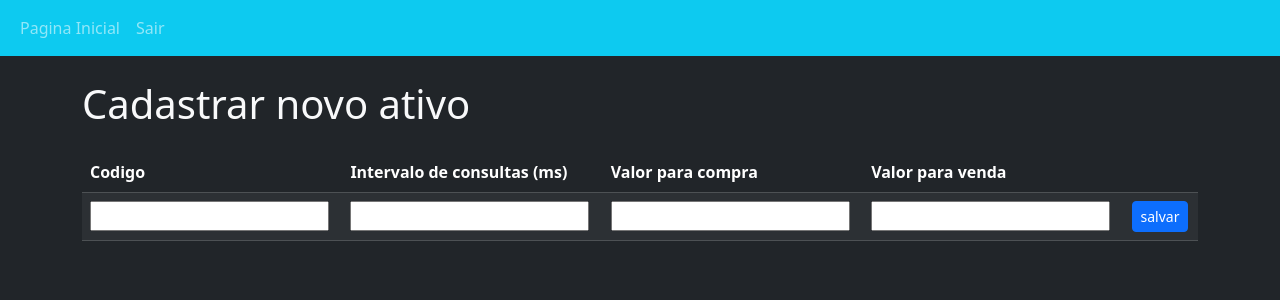
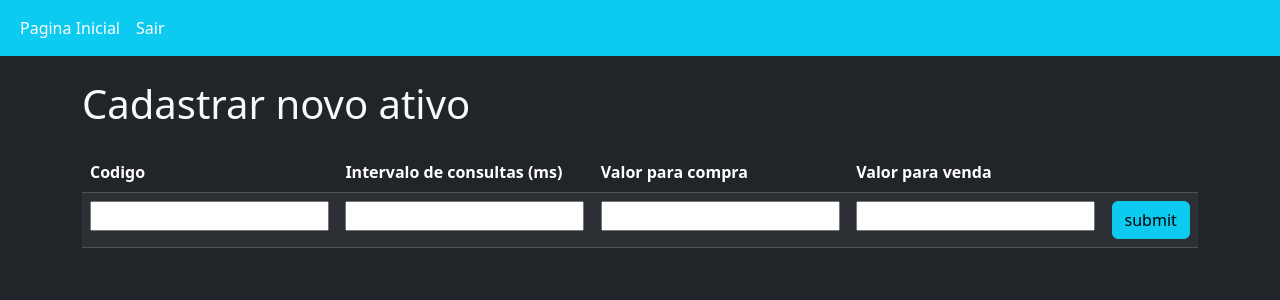
Before and after one commit to AndersonCosta08/Desafio-AT, a Django app: page /cadastro/ativo in a window 1280 px wide. Shown: the top 300 px of the page. Run offline with Django 5.2, Linux system fonts and the light colour scheme; a user stored in the database is signed in; some libraries are stand-ins or nearby versions.

Commit message:
aytualizações de templates e padronização do codigo

```diff
--- a/Ativo/Templates/ativo/ativo_form.html
+++ b/Ativo/Templates/ativo/ativo_form.html
@@ -32,10 +32,10 @@
         <div class="collapse navbar-collapse" id="navbarNav">
           <ul class="navbar-nav">
             <li class="nav-item">
-              <a class="nav-link" aria-current="page" href = "{% url 'meus ativos'%}" >Pagina Inicial</a>
+              <a class="nav-link text-white" aria-current="page" href = "{% url 'meus ativos'%}" >Pagina Inicial</a>
             </li>
             <li class="nav-item">
-              <a class="nav-link"  href="#" aria-disabled="true">Sair</a>
+              <a class="nav-link text-white"  href="#" aria-disabled="true">Sair</a>
             </li>
           </ul>
         </div>
@@ -61,8 +61,9 @@
                 <td> {{form.valor_de_compra}} </td>
                 <td> {{form.valor_de_venda}} </td>
                 <td>
-                  <input type="submit" name="submit" class="btn btn-primary btn-sm" value="salvar">
-
+                  <div class="form-group">
+                    <input type="submit" name="submit" class="btn btn-info btn-md" value="submit">
+                </div>
                 </td>
             </tbody>
         </table>
--- a/Ativo/Templates/ativo/ativo_list.html
+++ b/Ativo/Templates/ativo/ativo_list.html
@@ -28,10 +28,10 @@
         <div class="collapse navbar-collapse" id="navbarNav">
           <ul class="navbar-nav">
             <li class="nav-item">
-              <a class="nav-link" aria-current="page" href="{% url 'meus ativos'%}">Pagina Inicial</a>
+              <a class="nav-link text-white" aria-current="page" href="{% url 'meus ativos'%}">Pagina Inicial</a>
             </li>
             <li class="nav-item">
-              <a class="nav-link"  href="#" aria-disabled="true">Sair</a>
+              <a class="nav-link text-white"  href="#" aria-disabled="true">Sair</a>
             </li>
           </ul>
         </div>
--- a/Ativo/models.py
+++ b/Ativo/models.py
@@ -1,9 +1,13 @@
 from django.db import models
 from Usuario.models import Usuario
+
 # Create your models here.
 
+
 class Ativo(models.Model):
-    usuario = models.ForeignKey(Usuario, on_delete=models.CASCADE, related_name='ativos')
+    usuario = models.ForeignKey(
+        Usuario, on_delete=models.CASCADE, related_name="ativos"
+    )
     codigo = models.CharField(max_length=10, null=False, blank=False)
     nome = models.CharField(max_length=10, null=False, blank=False)
     periodicidade = models.DurationField(blank=False, null=False)
@@ -15,18 +19,14 @@ class Ativo(models.Model):
 
 
 class Historico(models.Model):
-    ativo = models.ForeignKey(Ativo, on_delete=models.CASCADE, related_name='historico')
+    ativo = models.ForeignKey(Ativo, on_delete=models.CASCADE, related_name="historico")
     preco = models.FloatField(null=False)
     data_hora = models.DateTimeField(null=False, auto_now_add=True)
-
 
     def __str__(self):
         return self.all()
 
-    def criar_historico(self):
-        return
-
-    def create_user(self, ativo, preco):
+    def criar_historico(self, ativo, preco):
         historico = self.model(ativo=ativo, preco=preco)
         historico.save(using=self._db)
         return historico
--- a/Ativo/views.py
+++ b/Ativo/views.py
@@ -12,40 +12,43 @@ from Ativo import models
 
 def cotacao(request):
 
-    #url de conexção da api
+    # url de conexção da api
     url = config("RapidUrl")
 
-    #querystring = {"symbol": f"{codigo}.SA"}
+    # querystring = {"symbol": f"{codigo}.SA"}
 
-    #Instrução de codigo para ativo
+    # Instrução de codigo para ativo
     querystring = {"symbol": "PETR4.SA"}
 
-    #chave de acesso e hosta para api
+    # chave de acesso e hosta para api
     headers = {
         "x-rapidapi-key": config("RapidKey"),
         "x-rapidapi-host": config("RapidHost"),
     }
 
-    #extraindo dados da api
+    # extraindo dados da api
     response = requests.get(url, headers=headers, params=querystring)
 
-    #tratamento de dados para armazenamento
+    # tratamento de dados para armazenamento
     data = response.json()
 
     data_tratado = data["data"][0]["quote"]
 
-    data_quotes = data_tratado['regularMarketPrice']
+    data_quotes = data_tratado["regularMarketPrice"]
 
     print(f"cotação: {data_quotes}, horario: {datetime.now()}")
 
     return render(request, "ativo/cotacao.html", {"data": data})
 
+
 # def teste(request):
 #     ativo = Ativo.objects.all()
 #     return render(request, "ativo/teste.html", {"ativos": ativo} )
 
+
 class AtivoListView(LoginRequiredMixin, ListView):
     model = Ativo
+
 
 class AtivoCreateView(LoginRequiredMixin, CreateView):
     model = Ativo
@@ -53,6 +56,7 @@ class AtivoCreateView(LoginRequiredMixin, CreateView):
     success_url = reverse_lazy("Meus Ativos")
 
     def form_valid(self, form):
+        print(self.request.user)
         # Define o usuário logado como proprietário do ativo
         form.instance.usuario = self.request.user
         return super().form_valid(form)
--- a/Usuario/Templates/Usuario/cadastro.html
+++ b/Usuario/Templates/Usuario/cadastro.html
@@ -30,7 +30,7 @@
                                     <input type="submit" name="submit" class="btn btn-info btn-md" value="submit">
                                 </div>
                                 <div id="register-link" class="text-right">
-                                    <a href="#" class="text-info">Register here</a>
+                                    <a href="{%url 'login' %}" class="text-info">Já possuo conta</a>
                                 </div>
                             </form>
                         </div>
--- a/Usuario/Templates/Usuario/login.html
+++ b/Usuario/Templates/Usuario/login.html
@@ -33,7 +33,7 @@
                                     <input type="submit" name="submit" class="btn btn-info btn-md" value="entrar">
                                 </div>
                                 <div id="register-link" class="text-right">
-                                    <a href="#" class="text-info">Registre-se</a>
+                                    <a href="{%url 'cadastro'%}" class="text-info">Registre-se</a>
                                 </div>
                             </form>
                         </div>
--- a/setup/urls.py
+++ b/setup/urls.py
@@ -1,33 +1,16 @@
-"""
-URL configuration for setup project.
-
-The `urlpatterns` list routes URLs to views. For more information please see:
-    https://docs.djangoproject.com/en/5.1/topics/http/urls/
-Examples:
-Function views
-    1. Add an import:  from my_app import views
-    2. Add a URL to urlpatterns:  path('', views.home, name='home')
-Class-based views
-    1. Add an import:  from other_app.views import Home
-    2. Add a URL to urlpatterns:  path('', Home.as_view(), name='home')
-Including another URLconf
-    1. Import the include() function: from django.urls import include, path
-    2. Add a URL to urlpatterns:  path('blog/', include('blog.urls'))
-"""
 from django.contrib.auth import views as auth_views
 from django.contrib import admin
 from django.urls import path
 from Usuario.views import LoginView, RegistroView
 
-from Ativo.views import AtivoListView, AtivoCreateView ,cotacao
+from Ativo.views import AtivoListView, AtivoCreateView, cotacao
 
 urlpatterns = [
     path("admin/", admin.site.urls),
     path("cotacao/", cotacao, name="cotacao"),
-    path("ativos/", AtivoListView.as_view(), name= "meus ativos"),
-    path("cadastro/ativo",AtivoCreateView.as_view(), name= "cadastrar ativo"),
-    path("login/", LoginView.as_view(), name='login'),
-    path("logout/", auth_views.LogoutView.as_view(), name='logout'),
-    path('cadastro/usuario', RegistroView.as_view(), name='registro'),
-
+    path("ativos/", AtivoListView.as_view(), name="meus ativos"),
+    path("cadastro/ativo", AtivoCreateView.as_view(), name="cadastrar ativo"),
+    path("login/", LoginView.as_view(), name="login"),
+    path("logout/", auth_views.LogoutView.as_view(), name="logout"),
+    path("cadastro/usuario", RegistroView.as_view(), name="cadastro"),
 ]
```
Also changed, not shown: Usuario/forms.py (+15 -9 lines), Usuario/models.py (+6 -4 lines), Usuario/views.py (+16 -10 lines), setup/settings.py (+3 -4 lines), db.sqlite3.
